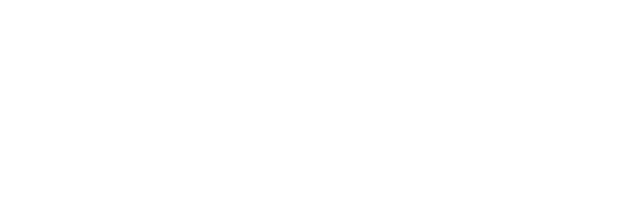
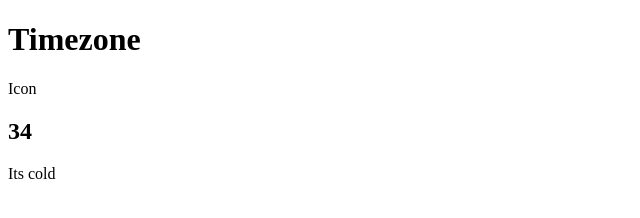
Before and after one commit to MoiseTc/weather-App, a plain HTML site: page index.html in a window 1280 px wide. Shown: the whole page, without its empty margins (0-640 px from the left). Drawn offline with Linux system fonts and the light colour scheme.

Commit message:
finish with the temperature and location

```diff
--- a/index.html
+++ b/index.html
@@ -7,6 +7,16 @@
     <title>weather</title>
 </head>
 <body>
+    <!--this tell the location-->
+    <div class="location">
+        <h1 class="location-timezone">Timezone</h1>
+        <p>Icon</p>
+    </div>
+    <!--this tells the temperature-->
+    <div class="temperature">
+        <h2 class="temperature-degree">34</h2>
+        <div class="temperature-description"> Its cold</div>
+    </div>
 
 
     <script src="app.js"></script>
```
